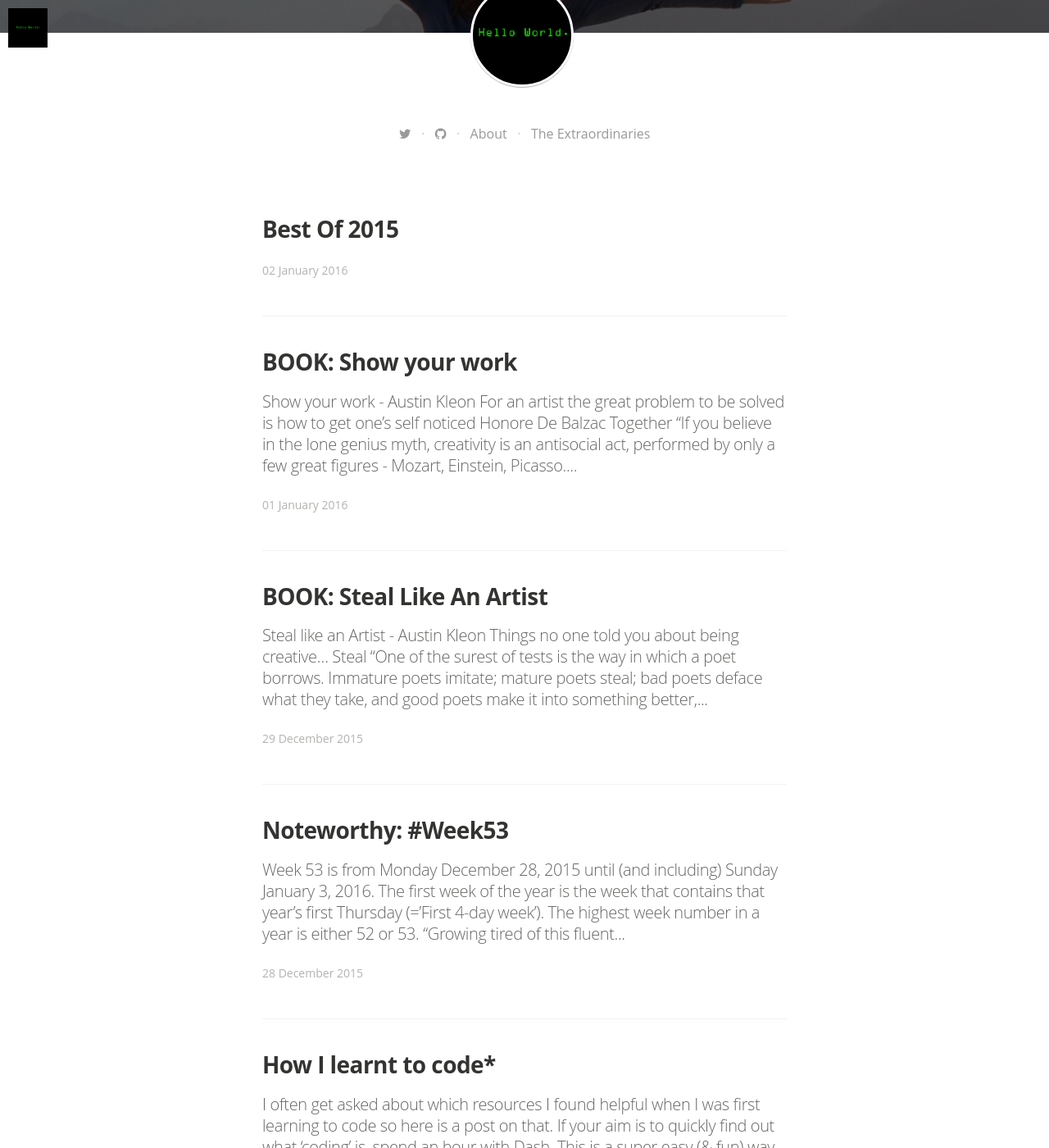
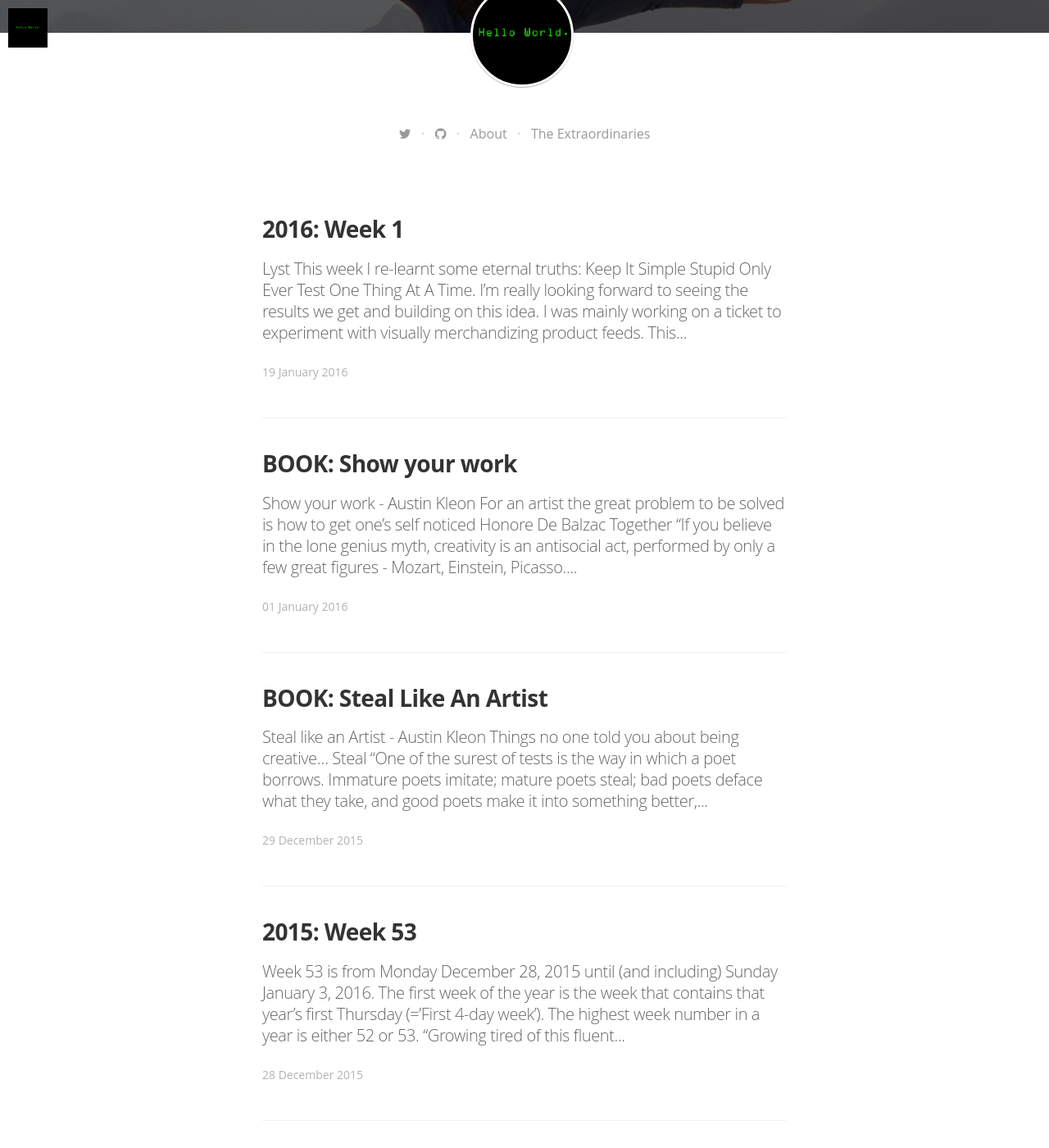
Before and after one commit to csharpd/csharpd.github.io, a Jekyll site: the page built from index.html, in a window 1280 px wide and 1400 px high, scrolled down 410 px. Shown: the whole window at 82% size. Built offline with Jekyll 4.4.1, drawn with Linux system fonts in a browser that asks for light colours; nearby versions of some CDN libraries; some web fonts are replaced; Markdown is read by kramdown in place of the engine named in the settings; the list of posts is cut into pages by our own code; some of the changed lines change nothing that is shown.

Commit message:
2016: Week 1

```diff
--- a/_posts/2015-12-28-week53.markdown
+++ b/_posts/2015-12-28-week53.markdown
@@ -1,6 +1,6 @@
 ---
 layout: post
-title:  "Noteworthy: #Week53"
+title:  "2015: Week 53"
 date:   2015-12-28 15:20:00
 categories: noteworthy
 image:
--- /dev/null
+++ b/_posts/2016-01-10-16week1.markdown
@@ -0,0 +1,106 @@
+---
+layout: post
+title:  "2016: Week 1"
+date:   2016-01-19 15:20:00
+categories: noteworthy
+image:
+---
+
+## Lyst
+This week I re-learnt some eternal truths:
+<br>
+1. Keep It Simple Stupid
+<br>
+2. Only Ever Test One Thing At A Time.
+
+I'm really looking forward to seeing the results we get and building on this idea.
+I was mainly working on a ticket to experiment with visually merchandizing product feeds.
+This involved a significant amount of time hammering out the details of what the initial experiment should actually look like, working with/in Python & SQL and some grappling with caching.
+
+
+--------------------
+## Book of The Week: Show Your Work
+
+![](/assets/article_images/2016-01-01-show-your-work/showyourwork.jpg)
+
+> The problem with hoarding is that you end up living of your reserves. Eventually you'll become stale. If you give away everything you have you are left with nothing. This forces you to look, to be aware, to replenish ... Somehow the more you give away, the more comes back to you.
+
+<cite>Paul Arden </cite>
+
+<br>
+
+> The impulse to keep to yourself what you have learned is not only shameful, it is destructive. Anything you do not give freely and abundantly becomes lost to you. You open your safe and find ashes.
+
+<cite>Annie Dilard</cite>
+
+[The **Other Notes** I took](http://csharpd.github.io/book/2016/01/01/show-your-work.html)
+
+###### #art #creative #famous #process #give #share #reveal #austin #kleon
+
+-----------------
+
+## Articles
++ Good reads about conducting your own annual review [Mathias Jakobsen](http://www.thnkclrly.com/annualreport/) & [Chris Guillbeau](http://chrisguillebeau.com/how-to-conduct-your-own-annual-review/
+http://www.thnkclrly.com/annualreport/)
+
+> "The important dreams come true with patience measured in decades" <cite>Mathias Jakobsen</cite>
+
++ [The next big thing in design is fewer choices](http://www.fastcodesign.com/3045039/the-next-big-thing-in-design-fewer-choices) #anticipatory #design
+
+>"It’s not hard to see how today’s services can easily evolve for an anticipatory future. By connecting to my daily schedule and assessing my location, Uber could automatically schedule a car to pick me up from work when I’m done with a meeting, rather than the other way around."
+
+hmmm...
+
+> "Perfecting this system, however—ridding it of wild inaccuracies or annoyances—is no trivial task"
+
+
++ [David Mahoney Commencement Speech at Rutgers University](http://casnocha.com/2008/04/the-centenarian.html) #advice #diversify #TheCentenarianStrategy
+
+<br>
+If it's likely that you will live to see 100, how should you be looking at your life?
+
+>"**Diversify your career** from the very beginning. Stop thinking of jobs in series, one after the other; instead, think of careers in parallel. That means planning your vacation along with your avocation, and keep them as separate as possible.
+If you want to go into business, plan an avocation of music or art; if you are inclined toward the law or the media, diversify into education or landscaping. If you want to be a poet, think about politics on the side, and study it seriously."
+
+<br>
+
+>"The centenarian thinks about success differently, with a longer view. He or she measures success in getting to personal satisfaction, which does not always mean getting to the top of the heap."
+
++ [Meet The Tastemakers Who Are Redefining Food And Drink In 2016](http://www.forbes.com/sites/maggiemcgrath/2016/01/04/30-under-30-meet-the-tastemakers-who-are-redefining-food-and-drink/) #food
++ [On Building a Million Dollar Wellness Business in 12 Months](http://www.welltodolondon.com/peta-shulman-on-building-a-million-dollar-business-goodnessme-box-in-12-months/) #healthyfood
+
+------------------------
+
+## Illustrator: [Hallie Bateman](http://halliebateman.com/)
+Some favourites...
+
+![](/assets/article_images/2016-01-10-16week1/whentocloseyoureyes.png)
+<br>
+[The Art of Posture](http://halliebateman.com/project/the-art-of-posture/)
+![](/assets/article_images/2016-01-10-16week1/posture.png)
+
+[Bug Poems](http://www.theawl.com/2015/08/bug-poems)
+![](/assets/article_images/2016-01-10-16week1/bugpoem.png)
+
+[The Excavation of your childhood Bedroom](http://halliebateman.com/project/the-excavation-of-your-childhood-bedroom/)
+![](/assets/article_images/2016-01-10-16week1/bedroom.png)
+
+[Cat Cloud](http://halliebateman.com/project/cat-cloud/)
+![](/assets/article_images/2016-01-10-16week1/catcloud.png)
+
+-----------------------------
+
+## Be Drunk
+*Charles Baudelaire, 1821 - 1867*
+
+>You have to be always drunk. That’s all there is to it—it’s the only way. So as not to feel the horrible burden of time that breaks your back and bends you to the earth, you have to be continually drunk.
+
+<br>
+
+>But on what? Wine, poetry or virtue, as you wish. But be drunk.
+
+<br>
+
+>And if sometimes, on the steps of a palace or the green grass of a ditch, in the mournful solitude of your room, you wake again, drunkenness already diminishing or gone, ask the wind, the wave, the star, the bird, the clock, everything that is flying, everything that is groaning, everything that is rolling, everything that is singing, everything that is speaking. . .ask what time it is and wind, wave, star, bird, clock will answer you: “It is time to be drunk! So as not to be the martyred slaves of time, be drunk, be continually drunk! On wine, on poetry or on virtue as you wish.”
+
+---------------------
```
Also changed, not shown: _posts/2016-01-02-best-of-2015.markdown (deleted), assets/article_images/2016-01-10-16week1/bedroom.png (added), assets/article_images/2016-01-10-16week1/bugpoem.png (added), assets/article_images/2016-01-10-16week1/catcloud.png (added), assets/article_images/2016-01-10-16week1/posture.png (added), assets/article_images/2016-01-10-16week1/whentocloseyoureyes.png (added).
